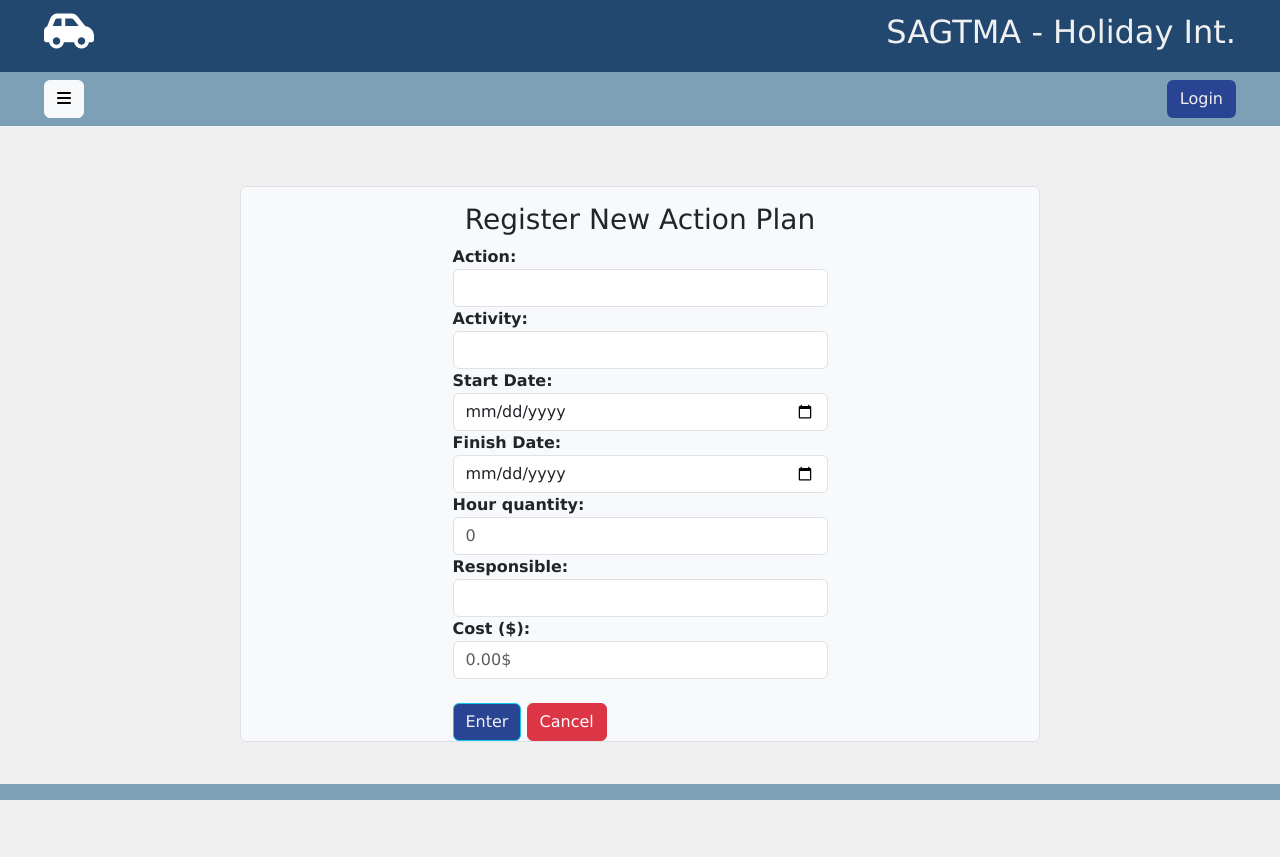
After one commit to JesusBandez/proyecto_Ing_software, a Flask app: page /action_plans_list/new_action_plan in a window 1280 px wide. The commit adds this page. Run offline with Flask 3, Linux system fonts and the light colour scheme; some libraries are stand-ins or nearby versions.

Commit message:
adding action plans

```diff
--- a/main.py
+++ b/main.py
@@ -12,6 +12,7 @@ from src.routes.Logger import logger
 from src.routes.Clients import clients, client_details
 from src.routes.Departments import departments
 from src.routes.Measures import measures
+from src.routes.ActionPlan import action_plan
 
 
 db.init_app(app)
--- a/src/errors.py
+++ b/src/errors.py
@@ -13,6 +13,7 @@ ERROR_CI_ALREADY_EXISTS = 10
 ERROR_MUST_BE_ADMIN_ADD_DEPARTMENT = 11
 ERROR_MUST_BE_ADMIN_DELETE_DEPARTMENT = 12
 ERROR_MEASURE_ALREADY_EXISTS = 13
+ERROR_ACTION_PLAN_ALREADY_EXISTS = 14
 
 class Errors():
     def __init__(self,number):
@@ -62,6 +63,8 @@ class ErrorType:
             return "ERROR: Cannot delete department"
         elif n==ERROR_MEASURE_ALREADY_EXISTS:
             return "ERROR: Measure already exists"
+        elif n==ERROR_ACTION_PLAN_ALREADY_EXISTS:
+            return "ERROR: Action plan already exists"
 
     def description(self,n):
         if n==ERROR_MUST_BE_ADMIN:
@@ -92,3 +95,5 @@ class ErrorType:
             return "To delete a department you must be an administrator."
         elif n==ERROR_MEASURE_ALREADY_EXISTS:
             return "Add a measure that isn't already in the system."
+        elif n==ERROR_ACTION_PLAN_ALREADY_EXISTS:
+            return "ERROR: Add an action plan that isn't already in the system."
--- /dev/null
+++ b/src/routes/ActionPlan/__init__.py
@@ -0,0 +1 @@
+from main import app
--- /dev/null
+++ b/src/routes/ActionPlan/action_plan.py
@@ -0,0 +1,178 @@
+from flask import render_template, redirect, url_for, request, flash, session
+from datetime import datetime
+from src.routes.auth import has_role, require_permissions, error_display
+
+from src.lib.class_create_button import ListActionPlansList
+
+from src.models.ActionPlan import ActionPlan
+from src.models.Logger import Logger
+from src.models import db
+from src.lib.generate_action import generate_action
+from src.errors import Errors, ERROR_ACTION_PLAN_ALREADY_EXISTS
+
+from . import app
+
+def search_action_plans(typeS,search):
+    if typeS == "action":
+        action_plans = db.session.query(ActionPlan).filter(ActionPlan.action.contains(search))
+    elif typeS == "activity":
+        action_plans = db.session.query(ActionPlan).filter(ActionPlan.activity.contains(search))
+    else:
+        action_plans = db.session.query(ActionPlan).all()
+    return action_plans
+
+@app.route('/action_plans_list', methods=['GET', 'POST'])
+def action_plans_lists():
+    #"Muestra la lista de medidas del sistema"
+    try:
+        typeS = request.form['typeSearch']
+        search = request.form['search']
+        action_plans = search_action_plans(typeS,search)
+        if action_plans.count() == 0:
+            action_plans = db.session.query(ActionPlan).all()
+    except:
+        action_plans = db.session.query(ActionPlan).all()
+
+    A = ListActionPlansList(action_plans)
+    action_plans_list_body = A.list_table()
+    action_plans_list_header = A.header
+
+    return render_template(
+        'action_plans/action_plans_list.html',
+        has_role=has_role,
+        list_context= {
+            'list_header': action_plans_list_header,
+            'list_body' : action_plans_list_body,
+        })
+
+def deleting(action_plan_id):
+    action_plan = db.session.query(ActionPlan).filter_by(id=action_plan_id).first()
+
+    log = Logger('Deleting action plan')
+
+    db.session.add(log)
+    db.session.delete(action_plan)
+    db.session.commit()
+    return [log,action_plan]
+
+@app.route('/action_plans_list/delete', methods=['GET', 'POST'])
+@require_permissions
+def delete_action_plan():
+    "Elimina un plan de accion del sistema"
+
+    action_plan_id = request.form['id']
+    z = deleting(action_plan_id)
+
+    return redirect(url_for('action_plans_lists'))
+
+
+@app.route('/action_plans_list/new_action_plan', methods=['POST', 'GET'])
+@require_permissions
+def new_action_plan():
+    "Renderiza el formulario de registro de un nuevo plan de accion"
+
+    action_plan_to_edit = db.session.query(ActionPlan).filter_by(
+            id=request.form.get('id')).first()
+
+    if not action_plan_to_edit:
+        title = 'Register New Action Plan'
+    else:
+        title = 'Edit Action Plan'
+
+
+    return render_template('action_plans/new_action_plan.html',
+        context={
+            'action_plan_to_edit': action_plan_to_edit,
+            'title': title,
+        })
+
+
+def create_action_plan(action, activity, start_date, close_date, quantity, responsible, cost):
+    error = None
+    if not action:
+        error = 'Action is required.'
+    elif not activity:
+        error = 'Activity is required.'
+    elif not start_date:
+        error = 'Start date is required.'
+    elif not close_date:
+        error = 'Close date is required.'
+    elif not quantity:
+        error = 'Quantity is required.'
+    elif not responsible:
+        error = 'Responsible is required.'
+    elif not cost:
+        error = 'Cost is required.'
+
+    action_plan = db.session.query(ActionPlan).filter_by(activity=activity).first()
+    if action_plan:
+        error = f'Activity {activity} is already created.'
+
+    if error:
+        return [error,False]
+
+    if error is None:
+        action_plan = ActionPlan(action, activity, start_date, close_date, quantity, responsible, cost)
+
+        log = Logger('Adding action plan')
+
+        db.session.add(log)
+        db.session.add(action_plan)
+        db.session.commit()
+        return [action_plan,True]
+
+
+def verify_action_plan_exist(guser_id, activity):
+    if guser_id is not None:
+        action_plan_id = int(guser_id)
+    else:
+        return False
+    action_plan = db.session.query(ActionPlan).filter_by(id=action_plan_id).first()
+    if action_plan != None and activity != action_plan.activity:
+        return True
+    return False
+
+
+@app.route('/action_plans_list/add_new_action_plan', methods=['POST'])
+def add_new_action_plan():
+    "Agrega un nuevo plan de accion al sistema"
+
+    action = request.form['action']
+    activity = request.form['activity']
+    start_date = datetime.strptime(request.form['s_date'], r'%Y-%m-%d')
+    close_date = datetime.strptime(request.form['c_date'], r'%Y-%m-%d')
+    quantity = request.form['quantity']
+    responsible = request.form['responsible']
+    cost = request.form['cost']
+
+    action_plan_to_edit = request.form.get('action_plan_to_edit')
+
+    already_exists = verify_action_plan_exist(action_plan_to_edit, activity)
+
+    if already_exists:
+        error_display(ERROR_ACTION_PLAN_ALREADY_EXISTS)
+        return redirect(url_for('action_plans_lists'))
+
+    if not action_plan_to_edit:
+        action_plan = create_action_plan(action, activity, start_date, close_date, quantity, responsible, cost)
+        if action_plan[1] == False:
+            error_display(ERROR_ACTION_PLAN_ALREADY_EXISTS)
+            return redirect(url_for('new_action_plan'))
+    else:
+        changes = {
+            'action': action,
+            'activity': activity,
+            'start_date': start_date,
+            'close_date': close_date,
+            'quantity': quantity,
+            'responsible': responsible,
+            'cost': cost,
+        }
+        db.session.query(ActionPlan).filter_by(
+            id=action_plan_to_edit).update(changes)
+        log = Logger('Editing action plan')
+        db.session.add(log)
+
+    db.session.commit()
+
+    return redirect(url_for('action_plans_lists'))
--- /dev/null
+++ b/src/templates/action_plans/new_action_plan.html
@@ -0,0 +1,85 @@
+{% extends "base.html" %}
+{% block title %}<title>Add New Action Plan</title>
+{% include  'generics/icon.html' %}
+{% endblock %}
+{% block body %}
+<div style="max-width: 800px; margin:auto; margin-top:60px; border-radius: 10px">
+    <div id="register" style="margin: 15px 0px">
+        <div class="container pt-3 b-1 bg-light border rounded">
+            <div id="register-row" class="row justify-content-center align-items-center">
+                <div id="register-column" class="col-md-6">
+                    <div id="register-box" class="col-md-12">
+                        <form id="register-form" class="form" action="{{url_for('add_new_action_plan')}}" method="post">
+                            {% if context.get('action_plan_to_edit') %}
+                            <input name="action_plan_to_edit" value="{{context['action_plan_to_edit'].id}}" type="hidden">
+                            {% endif %}
+                            <h3 class="text-center">{{context['title']}}</h3>
+                            <div class="form-group">
+                                <label style="font-weight:bold;" for="action">Action: </label><br>
+                                <input type="text" name="action" id="action" class="form-control" value="{{context['action_plan_to_edit'].action | default('')}}" required>
+                            </div>
+                            <div class="form-group">
+                                <label style="font-weight:bold;" for="activity">Activity: </label><br>
+                                <input type="text" name="activity" id="activity" class="form-control" value="{{context['action_plan_to_edit'].activity | default('')}}" required>
+                            </div>
+                            <div class="row">
+                                <div class="col">
+                                    <label style="font-weight:bold;" for="s_date">Start Date: </label>
+                                    <input id="s_date" name="s_date" class="form-control" required
+                                        type="date" value="{{context['action_plan_to_edit'].start_date | default('')}}">
+                                </div>
+                                <div class="col">
+                                    <label style="font-weight:bold;" for="c_date">Finish Date: </label>
+                                    <input id="c_date" name="c_date" class="form-control" required
+                                    type="date" value="{{context['action_plan_to_edit'].finish_date | default('')}}" />
+                                </div>
+                            </div>
+                            <div>
+                            <label style="font-weight:bold;" for="description">Hour quantity:</label><br>
+                            </div>
+                            <input type="number"
+                                class="form-control rounded"
+                                placeholder="0"
+                                aria-label="quantity"
+                                aria-describedby="quantity-addon"
+                                name="quantity"
+                                min="0"
+                                step="1"
+                                value="{{context['action_plan_to_edit'].quantity | default('')}}"
+                                required
+                                />
+                            <div>
+                            <div class="form-group">
+                                <label style="font-weight:bold;" for="responsible">Responsible: </label><br>
+                                <input type="text" name="responsible" id="responsible" class="form-control" value="{{context['action_plan_to_edit'].responsible | default('')}}" required>
+                            </div>
+                            <div>
+                            <label style="font-weight:bold;" for="description">Cost ($):</label><br>
+                            </div>
+                            <input type="number"
+                                class="form-control rounded"
+                                placeholder="0.00$"
+                                aria-label="cost"
+                                aria-describedby="cost-addon"
+                                name="cost"
+                                min="0"
+                                step="0.01"
+                                value="{{context['action_plan_to_edit'].cost | default('')}}"
+                                required
+                                />
+                            <div>
+                            <div class="form-group">
+                                <input type="submit" name="submit" class="btn btn-info btn-md mt-4"
+                                style="background-color: #2A4494; color:#f0f0f0;" value="Enter">
+                                <a class="btn btn-danger btn-md mt-4" href="{{url_for('action_plans_lists')}}"> Cancel </a>
+                            </div>
+                        </form>
+                    </div>
+                </div>
+            </div>
+        </div>
+    </div>
+</div>
+<div style="height: 100px;"></div>
+
+{% endblock %}
--- a/src/templates/navbar.html
+++ b/src/templates/navbar.html
@@ -27,6 +27,10 @@ style="background-color: #122C34;color:white;">
             <li>
               <a class="nav-link text-truncate link-light" href="{{url_for('measures_lists')}}" style="font-size: 20px;">
                 <i class="fa-solid fa-ruler"></i> Measures</a>
+            </li>
+            <li>
+              <a class="nav-link text-truncate link-light" href="{{url_for('action_plans_lists')}}" style="font-size: 20px;">
+                <i class="fa-solid fa-bars-progress"></i> Action Plans</a>
             </li>
             <li>
               <a class="nav-link text-truncate link-light" href="{{url_for('logger')}}" style="font-size: 20px;">
```
Also changed, not shown: manage.py (+38 -0 lines), src/lib/class_create_button.py (+25 -0 lines), src/models/ActionPlan.py (added, +23 -0 lines), src/models/HumanTalent.py (added, +23 -0 lines), src/models/MaterialsSupplies.py (added, +27 -0 lines), src/templates/action_plans/action_plans_list.html (added, +51 -0 lines).
